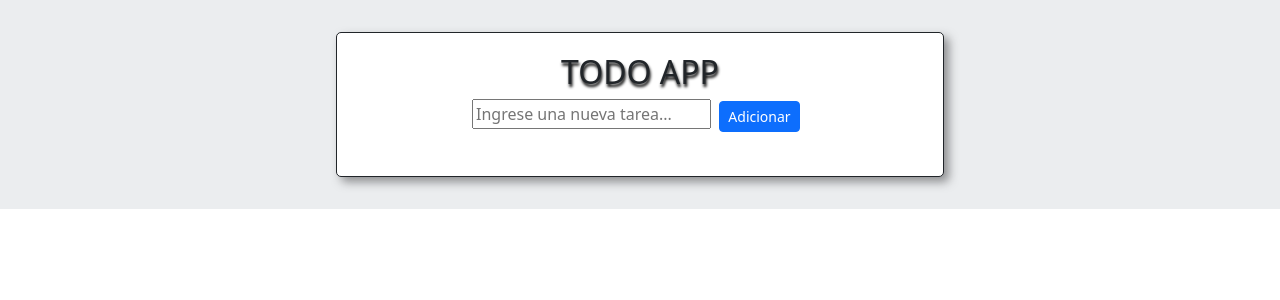
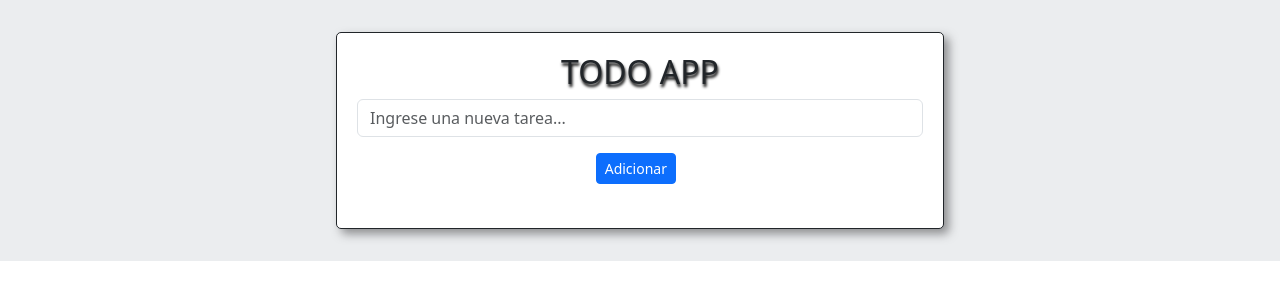
Before and after one commit to carldelarm/miproytodo, a React (Vite) app: page / in a window 1280 px wide. Shown: the top 300 px of the page. Built offline with nearby package versions, Linux system fonts and the light colour scheme.

Commit message:
Se realiza ajuste del input de ingreso de tareas

```diff
--- a/src/components/Todo.tsx
+++ b/src/components/Todo.tsx
@@ -107,10 +107,11 @@ const Todo = () => {
                   name='taskname'
                   id='taskname'
                   placeholder='Ingrese una nueva tarea...'
+                  className='form-control'
                   value={ description }
                   onChange={ onInputChange }
-              />&nbsp;&nbsp;
-              <button type='submit' className='btn btn-primary btn-sm' onClick={onAddNewTask}>Adicionar</button>&nbsp;&nbsp;
+              />
+              <button type='submit' className='btn btn-primary btn-sm mt-3' onClick={onAddNewTask}>Adicionar</button>&nbsp;&nbsp;
             </form>
           </div>
         </section>
```
